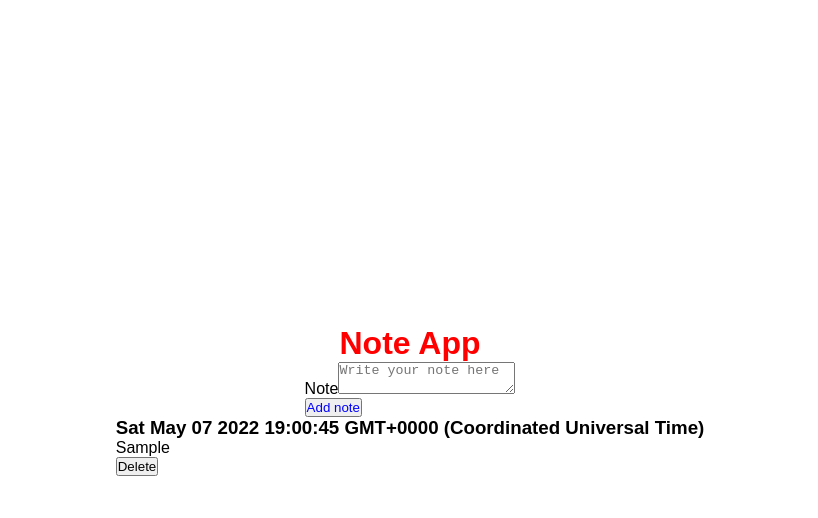
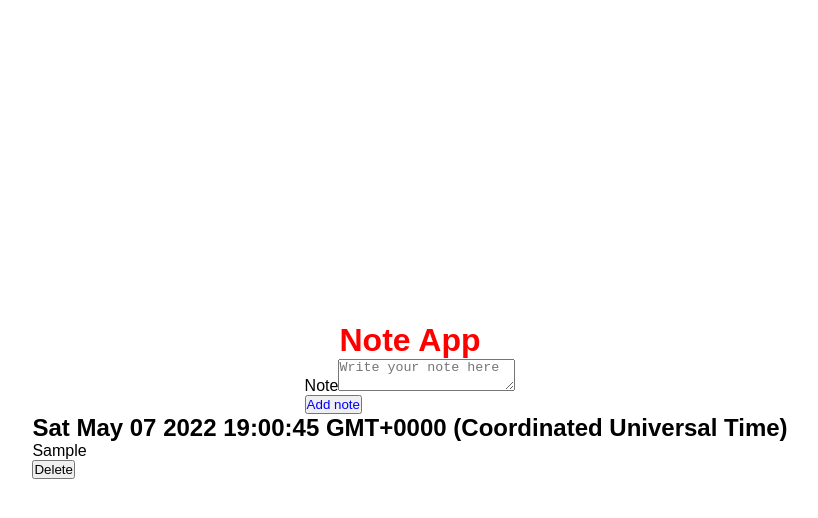
Before and after one commit to LaurieGami/note-app, a React (Create React App) app: page / in a window 1280 px wide. Both pictures are taken after typing "Sample" into the empty fields and a click on the button "Add note". Shown: the top 518 px of the page, without its empty margins (230-1048 px from the left). Built offline with nearby package versions, Linux system fonts and the light colour scheme.

Commit message:
Created a separate component for each note being displayed

```diff
--- a/src/App.js
+++ b/src/App.js
@@ -1,6 +1,7 @@
 import { useState } from 'react'
 import { v4 as uuid } from 'uuid'
 import styled from 'styled-components'
+import Note from './components/Note'
 
 const Container = styled.div`
   display: flex;
@@ -56,11 +57,11 @@ function App() {
       <div>
         {notes.map((note) => {
           return (
-            <div key={note.id}>
-              <h3>{note.createdAt.toString()}</h3>
-              <p>{note.value}</p>
-              <button onClick={() => onDelete(note.id)}>Delete</button>
-            </div>
+            <Note
+              key={note.id}
+              note={note}
+              onDelete={onDelete}
+            />
           )
         })}
       </div>
--- /dev/null
+++ b/src/components/Note.js
@@ -0,0 +1,12 @@
+function Note({ note, onDelete }) {
+
+  return (
+    <div>
+      <h2>{new Date(note.createdAt).toString()}</h2>
+      <p>{note.value}</p>
+      <button onClick={() => onDelete(note.id)}>Delete</button>
+    </div>
+  )
+}
+
+export default Note;
```
